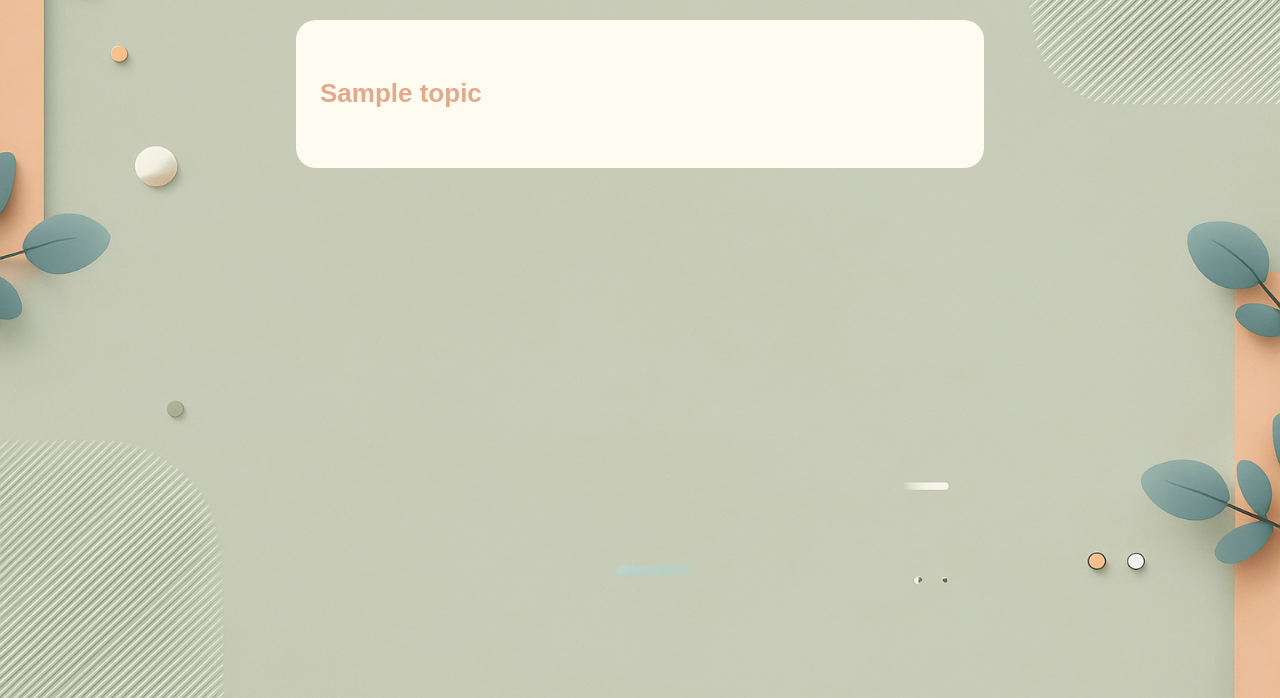
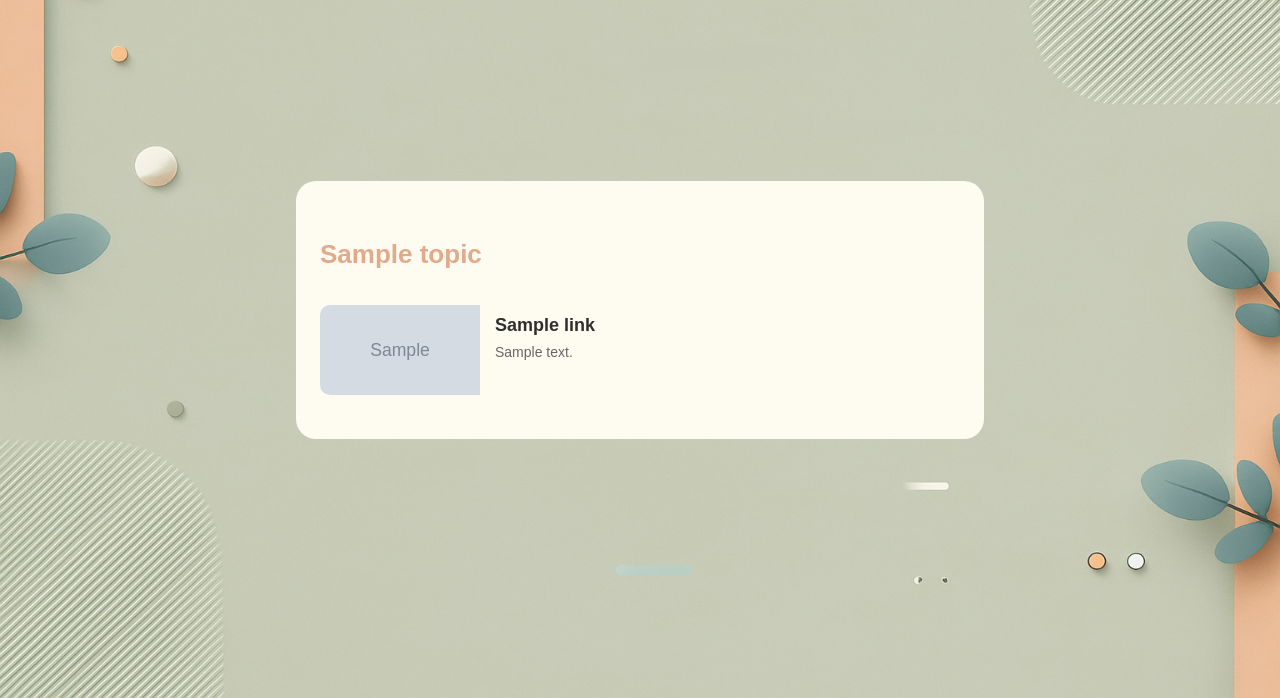
Before and after one commit to Yameen-Shaikh/LearningManagementSystem, a Django app: page /chapter/1/ in a window 1280 px wide. Shown: the part 102-800 px from the top of the page. Run offline with Django 5.2, Linux system fonts and the light colour scheme; a user stored in the database is signed in; tables that the repository leaves empty hold one stand-in row (values such as "Sample post"); grey boxes marked "Sample" are stand-in pictures.

Commit message:
Topic page and video iframe functionality added

```diff
--- a/learning/admin.py
+++ b/learning/admin.py
@@ -1,7 +1,10 @@
 from django.contrib import admin
 from .models import Subject, Chapter, Topic, Link
+
+class LinkAdmin(admin.ModelAdmin):
+    exclude = ('video_id', 'title', 'description', 'thumbnail_url')
 
 admin.site.register(Subject)
 admin.site.register(Chapter)
 admin.site.register(Topic)
-admin.site.register(Link)
+admin.site.register(Link, LinkAdmin)
--- a/learning/models.py
+++ b/learning/models.py
@@ -1,5 +1,19 @@
 from django.db import models
 from django.contrib.auth.models import User
+import re
+import requests
+from urllib.parse import urlsplit
+
+def get_video_id(url):
+    video_id = None
+    if 'youtu.be' in url:
+        path = urlsplit(url).path
+        video_id = path.split('/')[-1]
+    else:
+        match = re.search(r'(?:v=|/)([0-9A-Za-z_-]{11}).*', url)
+        if match:
+            video_id = match.group(1)
+    return video_id
 
 class Subject(models.Model):
     name = models.CharField(max_length=100, unique=True)
@@ -29,6 +43,31 @@ class Topic(models.Model):
 class Link(models.Model):
     topic = models.ForeignKey(Topic, on_delete=models.CASCADE, related_name='links')
     url = models.URLField()
+    video_id = models.CharField(max_length=20, blank=True, null=True)
+    title = models.CharField(max_length=200, blank=True, null=True)
+    description = models.TextField(blank=True, null=True)
+    thumbnail_url = models.URLField(blank=True, null=True)
 
     def __str__(self):
         return f"Link for {self.topic.name}"
+
+    def save(self, *args, **kwargs):
+        video_id = get_video_id(self.url)
+        if video_id:
+            self.video_id = video_id
+            try:
+                oembed_url = f'https://www.youtube.com/oembed?url={self.url}&format=json'
+                response = requests.get(oembed_url)
+                response.raise_for_status() # Raise an exception for HTTP errors
+                data = response.json()
+                self.title = data.get('title', 'Unknown Title')
+                self.thumbnail_url = data.get('thumbnail_url')
+                # oEmbed for YouTube doesn't provide a clean description.
+                # The 'html' field contains the full embed code.
+                # We could try to parse it, but for now, we'll leave the description empty.
+                self.description = data.get('author_name') # Using author name as description for now
+            except requests.exceptions.RequestException as e:
+                print(f'Error fetching video title: {e}')
+            except Exception as e:
+                print(f'Error adding video: {e}')
+        super().save(*args, **kwargs)
--- a/learning/urls.py
+++ b/learning/urls.py
@@ -9,4 +9,5 @@ urlpatterns = [
     path('subject/<int:subject_id>/', views.level_select, name='level_select'),
     path('subject/<int:subject_id>/level/<int:level>/', views.chapter_list, name='chapter_list'),
     path('chapter/<int:chapter_id>/', views.topic_list, name='topic_list'),
+    path('player/<str:video_id>/', views.video_player, name='video_player'),
 ]
--- a/learning/views.py
+++ b/learning/views.py
@@ -56,3 +56,6 @@ def topic_list(request, chapter_id):
     chapter = get_object_or_404(Chapter.objects.prefetch_related('topic_set__links'), pk=chapter_id)
     topics = chapter.topic_set.all()
     return render(request, 'topic_list.html', {'chapter': chapter, 'topics': topics})
+
+def video_player(request, video_id):
+    return render(request, 'video_player.html', {'video_id': video_id})
--- a/static/css/style.css
+++ b/static/css/style.css
@@ -285,3 +285,85 @@ hr {
 .topic-card {
   margin-bottom: 20px;
 }
+
+.topic-list {
+  list-style: none;
+  padding: 0;
+}
+
+.topic-list-item {
+  display: flex;
+  margin-bottom: 20px;
+  background-color: var(--surface-panels-1);
+  border-radius: 10px;
+  overflow: hidden;
+  text-decoration: none;
+}
+
+.topic-list-thumbnail {
+  flex-shrink: 0;
+  width: 160px;
+  height: 90px;
+}
+
+.topic-list-thumbnail img {
+  width: 100%;
+  height: 100%;
+  object-fit: cover;
+}
+
+.topic-list-content {
+  padding: 10px 15px;
+}
+
+.topic-list-content h5 {
+  margin: 0 0 5px 0;
+  font-size: 18px;
+  color: var(--text-primary);
+}
+
+.topic-list-content p {
+  margin: 0;
+  font-size: 14px;
+  color: var(--text-secondary);
+}
+
+/* Modal */
+.modal {
+    display: none;
+    position: fixed;
+    z-index: 1000;
+    left: 0;
+    top: 0;
+    width: 100%;
+    height: 100%;
+    overflow: auto;
+    background-color: rgba(0,0,0,0.8);
+}
+
+.modal-content {
+    position: relative;
+    margin: auto;
+    padding: 0;
+    width: 80%;
+    max-width: 800px;
+    height: 80%;
+    max-height: 450px;
+    top: 50%;
+    transform: translateY(-50%);
+}
+
+.modal-content iframe {
+    width: 100%;
+    height: 100%;
+}
+
+.close {
+    color: #fff;
+    position: absolute;
+    top: -25px;
+    right: 0;
+    font-size: 35px;
+    font-weight: bold;
+    cursor: pointer;
+}
--- a/templates/base.html
+++ b/templates/base.html
@@ -1,5 +1,5 @@
 <!DOCTYPE html>
-<html lang="en">
+<html>
 <head>
     <meta charset="UTF-8">
     <meta name="viewport" content="width=device-width, initial-scale=1.0">
@@ -37,5 +37,42 @@
         </div>
     </main>
     {% block extra_js %}{% endblock %}
+
+    <!-- Video Modal -->
+    <div id="videoModal" class="modal">
+        <div class="modal-content">
+            <span class="close">&times;</span>
+            <iframe id="videoIframe" src="" frameborder="0" allowfullscreen></iframe>
+        </div>
+    </div>
+
+    <script>
+    document.addEventListener('DOMContentLoaded', function() {
+        var modal = document.getElementById('videoModal');
+        var iframe = document.getElementById('videoIframe');
+        var closeBtn = document.getElementsByClassName('close')[0];
+
+        document.querySelectorAll('.video-link').forEach(link => {
+            link.addEventListener('click', function(e) {
+                e.preventDefault();
+                var videoId = this.getAttribute('data-video-id');
+                iframe.src = 'https://www.youtube.com/embed/' + videoId;
+                modal.style.display = 'block';
+            });
+        });
+
+        closeBtn.onclick = function() {
+            modal.style.display = 'none';
+            iframe.src = ''; // Stop video when modal closes
+        }
+
+        window.onclick = function(event) {
+            if (event.target == modal) {
+                modal.style.display = 'none';
+                iframe.src = ''; // Stop video when modal closes
+            }
+        }
+    });
+    </script>
 </body>
 </html>
--- a/templates/topic_list.html
+++ b/templates/topic_list.html
@@ -5,46 +5,34 @@
 {% endblock %}
 
 {% block content %}
-<div class="topic-cards-container">
-    {% if topics %}
+<div class="center-card-container">
+    <div class="container">
         {% for topic in topics %}
-          <div class="card topic-card wiggle-on-load">
-            <h4 class="topic-name" style="cursor: pointer;">{{ topic.name }}</h4>
-            <div class="links" style="display: none;">
+            <div class="card topic-card">
+                <h4 class="topic-name">{{ topic.name }}</h4>
                 {% if topic.links.all %}
-                <ul>
+                    <ul class="topic-list">
                         {% for link in topic.links.all %}
-                    <li><a href="{{ link.url }}" target="_blank">{{ link.url }}</a></li>
+                            <li>
+                                <a href="javascript:void(0);" class="topic-list-item video-link" data-video-id="{{ link.video_id }}">
+                                    <div class="topic-list-thumbnail">
+                                        {% if link.thumbnail_url %}
+                                            <img src="{{ link.thumbnail_url }}" alt="{{ link.title }}">
+                                        {% endif %}
+                                    </div>
+                                    <div class="topic-list-content">
+                                        <h5>{{ link.title }}</h5>
+                                        <p>{{ link.description|truncatewords:20 }}</p>
+                                    </div>
+                                </a>
+                            </li>
                         {% endfor %}
                     </ul>
                 {% else %}
                     <p>No links for this topic.</p>
                 {% endif %}
             </div>
+        {% endfor %}
     </div>
-        {% endfor %}
-    {% else %}
-      <div class="card">
-        <p>No topics found for this chapter.</p>
-      </div>
-    {% endif %}
 </div>
 {% endblock %}
-
-{% block extra_js %}
-<script>
-document.addEventListener('DOMContentLoaded', function() {
-  const topics = document.querySelectorAll('.topic-name');
-  topics.forEach(topic => {
-    topic.addEventListener('click', function() {
-      const links = this.nextElementSibling;
-      if (links.style.display === 'none' || links.style.display === '') {
-        links.style.display = 'block';
-      } else {
-        links.style.display = 'none';
-      }
-    });
-  });
-});
-</script>
-{% endblock %}
```
Also changed, not shown: templates/video_player.html (added, +22 -0 lines), learning/migrations/0002_link_description_link_thumbnail_url_link_title.py (added), learning/migrations/0003_link_video_id.py (added). Lines whose indentation alone changed are shown as unchanged.
